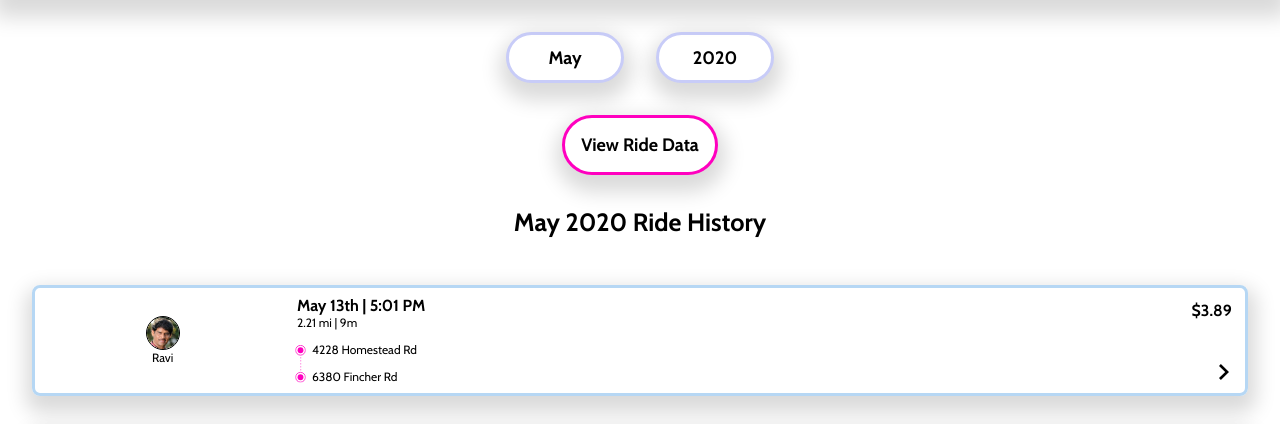
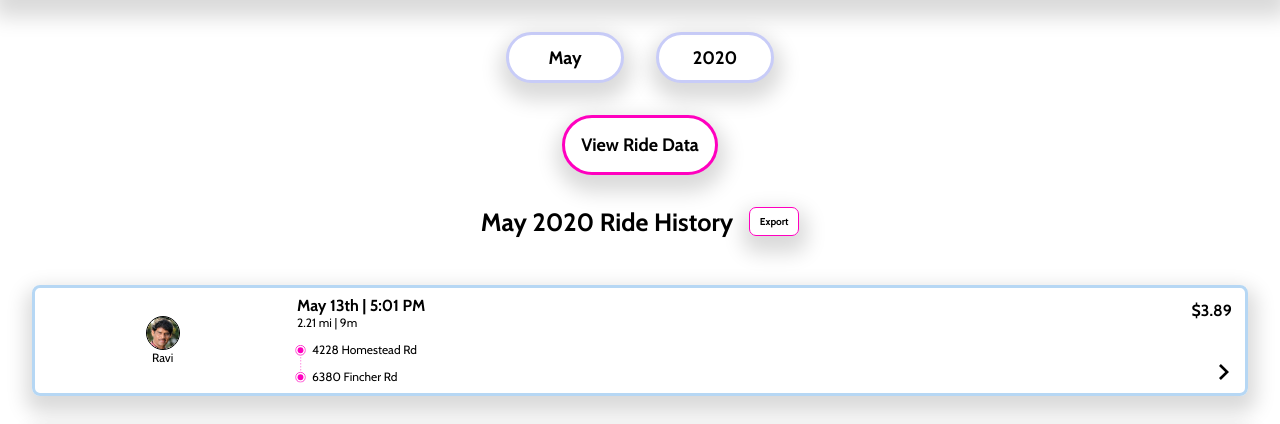
Before and after one commit to 111yp/jervo-jawns, a PHP site: page /month-ride-history.html in a window 1280 px wide. Shown: the part 86-510 px from the top of the page. Run offline with PHP 8.4, Linux system fonts and the light colour scheme.

Commit message:
add Export button
add Export button

```diff
--- a/assets/css/prototype-pages.css
+++ b/assets/css/prototype-pages.css
@@ -38,7 +38,7 @@ nav {
 .container {
 	display: flex;
 	justify-content: center;
-	margin: 2rem;
+	margin: 2rem 0;
 }
 
 .text-container {
@@ -72,6 +72,25 @@ nav {
 	font-weight: bold;
 }
 
+.export {
+	margin-left: 1rem;
+	display: flex;
+	align-items: center;
+	justify-content: center;
+	text-decoration: none;
+	border-radius: 7px;
+	border: 1.5px solid #FF00BF;
+	width: 48px;
+	height: 27px;
+	font-family: Cabin;
+	font-style: normal;
+	font-weight: bold;
+	font-size: 10px;
+	line-height: 12px;
+	color: black;
+
+}
+
 .button:hover {
 	border: 3px solid #FF00BF;
 	background-color: #FFE5FD;
@@ -102,6 +121,7 @@ p {
 
 .ride-history {
 	flex-direction: column;
+	margin: 2rem;
 }
 
 .ride-history-card {
@@ -185,6 +205,7 @@ p {
 
 .container.ride-data {
 	flex-direction: column;
+	margin: 2rem;
 }
 
 .ride-data-card {
--- a/month-ride-history.html
+++ b/month-ride-history.html
@@ -29,6 +29,7 @@
 
          <div class="container">
             <h2>May 2020 Ride History</h2>
+            <a class="export shadow" href="">Export</a>
          </div>
 
          <div class="container ride-history">
```
